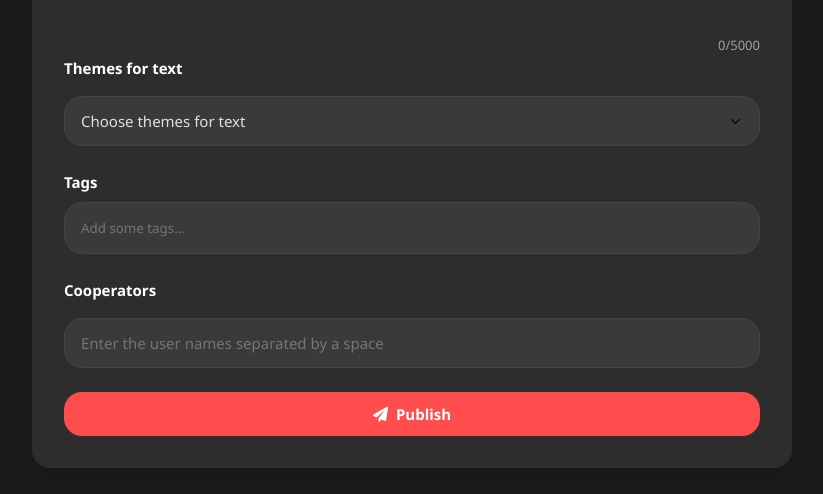
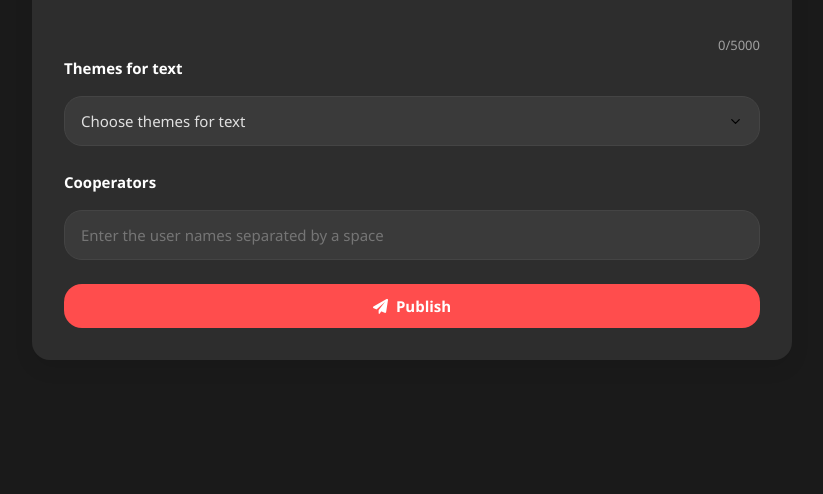
Before and after one commit to Valerii57586/website-from-talents, a Flask app: page /create_post in a window 1280 px wide. Shown: the part 1003-1497 px from the top of the page, without its empty margins (228-1051 px from the left). After the commit the page ends 1363 px from the top, so only its background shows below. Run offline with Flask 3, Linux system fonts and the light colour scheme; the visitor is signed in with stand-in values (Sample User, id 1); data comes from the database, SQL or seed files in the repository.

Commit message:
work with site

```diff
--- a/main.py
+++ b/main.py
@@ -47,7 +47,6 @@ sq.create_table(dbname="data.db", table_name="posts", columns=[
     ("images", "TEXT DEFAULT ''"),
     ("author_username", "TEXT"),
     ("code_theme", "TEXT"),
-    ("tags", "TEXT"),
     ("veiwers", "TEXT DEFAULT ''"),
     ("contributors", "TEXT DEFAULT ''")])
 
@@ -213,9 +212,8 @@ def edit(id):
                 title = request.form["title"]
                 content = request.form["content"]
                 code_theme = request.form["code-theme"]
-                tags = request.form["tags"]
                 contributors = request.form["contributors"]
-                sq.update_column_value("posts", {"title": title, "content": content, "code_theme": code_theme, "tags": tags, "date": date, "contributors": contributors}, ("id", id), "data.db")
+                sq.update_column_value("posts", {"title": title, "content": content, "code_theme": code_theme, "date": date, "contributors": contributors}, ("id", id), "data.db")
                 sq.update_column_value("users", {"last_seen": date}, ("email", email), "data.db")
                 return redirect(url_for("post", id=id))
             return redirect(url_for("main"))
@@ -348,9 +346,8 @@ def create_post():
         code_theme = request.form["code-theme"]
         date = datetime.now().strftime("%d-%m-%y %H:%M")
         author_username = sq.get_column_value_by_name("users", "username", ("email", email), "data.db")[0][0]
-        tags = request.form["tags"]
         contributors = request.form["contributors"]
-        sq.add_record("posts", {"email": email, "title": title, "content": content, "date": date, "author_username": author_username, "code_theme": code_theme, "tags":tags, "contributors": contributors}, "data.db")
+        sq.add_record("posts", {"email": email, "title": title, "content": content, "date": date, "author_username": author_username, "code_theme": code_theme,  "contributors": contributors}, "data.db")
         return redirect(url_for("main"))
     return render_template("create_post.html", username=email)
 
--- a/static/login_page.css
+++ b/static/login_page.css
@@ -99,5 +99,5 @@ body {
 
 .K_and_D {
     font-size: 13px;
-    position: relative; top:366px; right:795px;
+    position: fixed; bottom: 10px; left:20px;
 }
--- a/static/register_page.css
+++ b/static/register_page.css
@@ -156,5 +156,5 @@ body {
 
 .K_and_D {
     font-size: 13px;
-    position: relative; top:104px;right:795px;
+    position: fixed; bottom: 10px; left:30px;
 }
--- a/templates/create_post.html
+++ b/templates/create_post.html
@@ -69,13 +69,6 @@
                     <option value="docco">Docco</option>
                     <option value="idea">Idea</option>
                 </select>
-            </div>
-            <div class="tags">
-                <label>Tags</label>
-                <div class="tags-input-container" id="tagsInputContainer">
-                    <input type="text" class="tags-input" id="tagInput" placeholder="Add some tags...">
-                </div>
-                <input type="hidden" name="tags" id="tagsHiddenInput">
             </div>
             <div class="con">
                 <label for="contributors">Cooperators</label>
@@ -185,46 +178,6 @@
                 reader.readAsDataURL(file);
             }
         }
-        const tagsInputContainer = document.getElementById('tagsInputContainer');
-        const tagInput = document.getElementById('tagInput');
-        const tagsHiddenInput = document.getElementById('tagsHiddenInput');
-        let tags = [];
-
-        tagInput.addEventListener('keydown', (e) => {
-            if (e.key === 'Enter' || e.key === ',') {
-                e.preventDefault();
-                const tagText = tagInput.value.trim();
-                if (tagText) {
-                    addTag(tagText);
-                    tagInput.value = '';
-                }
-            }
-        });
-
-        function addTag(text) {
-            if (text === '' || tags.includes(text)) return;
-
-            const tag = document.createElement('div');
-            tag.className = 'tag';
-            tag.innerHTML = `
-                ${text}
-                <span class="tag-remove">&times;</span>
-            `;
-
-            tag.querySelector('.tag-remove').addEventListener('click', () => {
-                tag.remove();
-                tags = tags.filter(t => t !== text);
-                updateHiddenTags();
-            });
-
-            tagsInputContainer.insertBefore(tag, tagInput);
-            tags.push(text);
-            updateHiddenTags();
-        }
-
-        function updateHiddenTags() {
-            tagsHiddenInput.value = tags.join(' ');
-        }
     </script>
 </body>
 </html>
```
